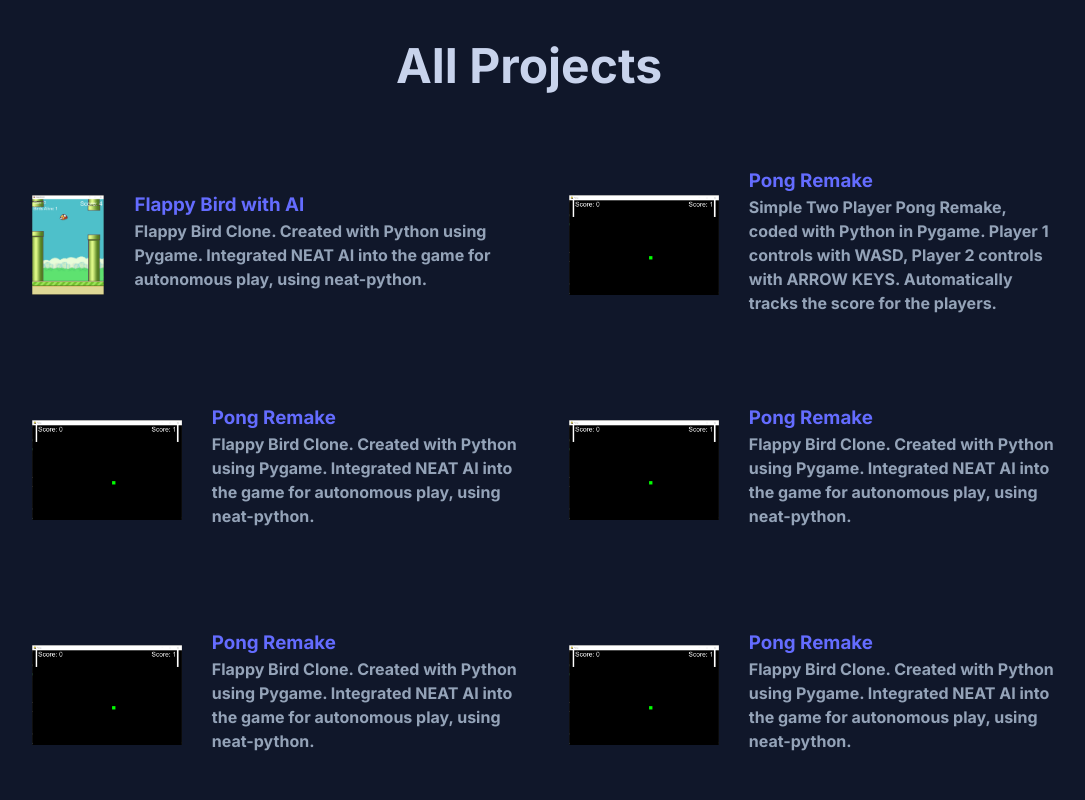
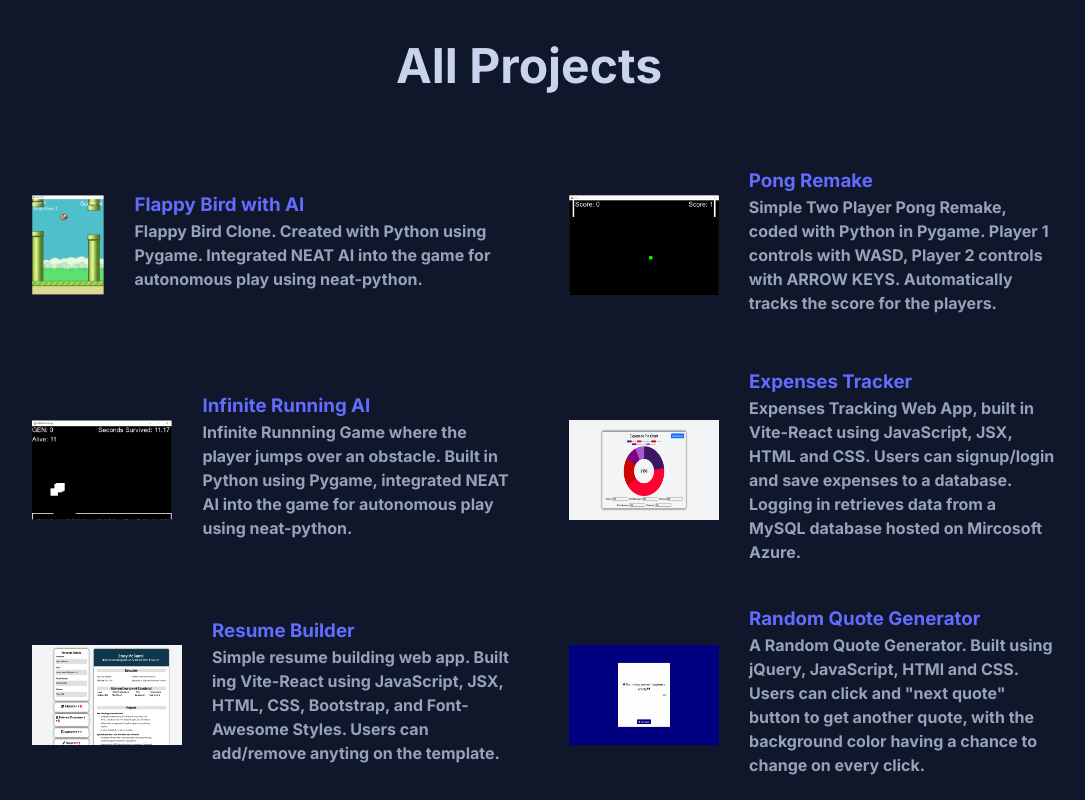
Before and after one commit to CloverCodes7062/portfolio-website, a React (Vite) app: page /projects in a window 1280 px wide. Shown: the whole page, without its empty margins (111-1196 px from the left). Built offline with nearby package versions, Linux system fonts and the light colour scheme.

Commit message:
Almost Finished Main Page, Added /projects

```diff
--- a/src/jsx/Projects.jsx
+++ b/src/jsx/Projects.jsx
@@ -6,7 +6,7 @@ function Projects() {
         <div className="all-projects-main-container">
             <h1 className="projects-header1">All Projects</h1>
             <div className="project-grid">
-                <a className="project-grid-a-tag flappy-bird" href="https://github.com/CloverCodes7062/flappy-bird-ai">
+                <a className="project-grid-a-tag flappy-bird" href="https://github.com/CloverCodes7062/flappy-bird-ai" target="_blank">
                     <div className="project-grid-div project" id="project1">
                         <img
                             className='resume-builder-img project-grid-img'
@@ -17,11 +17,11 @@ function Projects() {
                         />
                         <div className='project-grid-text project-text'>
                             <h3 className='project-grid-title project-title'>Flappy Bird with AI</h3>
-                            <p className='project-grid-desc project-desc'>Flappy Bird Clone. Created with Python using Pygame. Integrated NEAT AI into the game for autonomous play, using neat-python.</p>
+                            <p className='project-grid-desc project-desc'>Flappy Bird Clone. Created with Python using Pygame. Integrated NEAT AI into the game for autonomous play using neat-python.</p>
                         </div>
                     </div>
                 </a>
-                <a className="project-grid-a-tag pong" href="https://github.com/CloverCodes7062/pong-remake">
+                <a className="project-grid-a-tag pong" href="https://github.com/CloverCodes7062/pong-remake" target="_blank">
                     <div className="project-grid-div project" id="project1">
                         <img
                             className='resume-builder-img project-grid-img'
@@ -36,63 +36,63 @@ function Projects() {
                         </div>
                     </div>
                 </a>
-                <a className="project-grid-a-tag pong" href="https://github.com/CloverCodes7062/pong-remake">
+                <a className="project-grid-a-tag pong" href="https://github.com/CloverCodes7062/infinite-running-ai" target="_blank">
                     <div className="project-grid-div project" id="project1">
                         <img
                             className='resume-builder-img project-grid-img'
-                            src="src/jsx/pong-screenshot.png"
+                            src="src/jsx/infinite-running-ai.png"
+                            alt="Running AI"
+                            width="150"
+                            height="100"
+                        />
+                        <div className='project-grid-text project-text'>
+                            <h3 className='project-grid-title project-title'>Infinite Running AI</h3>
+                            <p className='project-grid-desc project-desc'>Infinite Runnning Game where the player jumps over an obstacle. Built in Python using Pygame, integrated NEAT AI into the game for autonomous play using neat-python.</p>
+                        </div>
+                    </div>
+                </a>
+                <a className="project-grid-a-tag pong" href="https://github.com/CloverCodes7062/expense-tracker" target="_blank">
+                    <div className="project-grid-div project" id="project1">
+                        <img
+                            className='resume-builder-img project-grid-img'
+                            src="src/jsx/expenses-tracker-img.png"
                             alt="Pong Img"
                             width="150"
                             height="100"
                         />
                         <div className='project-grid-text project-text'>
-                            <h3 className='project-grid-title project-title'>Pong Remake</h3>
-                            <p className='project-grid-desc project-desc'>Flappy Bird Clone. Created with Python using Pygame. Integrated NEAT AI into the game for autonomous play, using neat-python.</p>
+                            <h3 className='project-grid-title project-title'>Expenses Tracker</h3>
+                            <p className='project-grid-desc project-desc'>Expenses Tracking Web App, built in Vite-React using JavaScript, JSX, HTML and CSS. Users can signup/login and save expenses to a database. Logging in retrieves data from a MySQL database hosted on Mircosoft Azure.</p>
                         </div>
                     </div>
                 </a>
-                <a className="project-grid-a-tag pong" href="https://github.com/CloverCodes7062/pong-remake">
+                <a className="project-grid-a-tag pong" href="https://keen-bonbon-73022c.netlify.app/" target="_blank">
                     <div className="project-grid-div project" id="project1">
                         <img
                             className='resume-builder-img project-grid-img'
-                            src="src/jsx/pong-screenshot.png"
+                            src="src/jsx/resume-maker.png"
                             alt="Pong Img"
                             width="150"
                             height="100"
                         />
                         <div className='project-grid-text project-text'>
-                            <h3 className='project-grid-title project-title'>Pong Remake</h3>
-                            <p className='project-grid-desc project-desc'>Flappy Bird Clone. Created with Python using Pygame. Integrated NEAT AI into the game for autonomous play, using neat-python.</p>
+                            <h3 className='project-grid-title project-title'>Resume Builder</h3>
+                            <p className='project-grid-desc project-desc'>Simple resume building web app. Built ing Vite-React using JavaScript, JSX, HTML, CSS, Bootstrap, and Font-Awesome Styles. Users can add/remove anyting on the template.</p>
                         </div>
                     </div>
                 </a>
-                <a className="project-grid-a-tag pong" href="https://github.com/CloverCodes7062/pong-remake">
+                <a className="project-grid-a-tag pong" href="https://spiffy-starburst-3b84ed.netlify.app/" target="_blank">
                     <div className="project-grid-div project" id="project1">
                         <img
                             className='resume-builder-img project-grid-img'
-                            src="src/jsx/pong-screenshot.png"
+                            src="src/jsx/random-quote-gen.png"
                             alt="Pong Img"
                             width="150"
                             height="100"
                         />
                         <div className='project-grid-text project-text'>
-                            <h3 className='project-grid-title project-title'>Pong Remake</h3>
-                            <p className='project-grid-desc project-desc'>Flappy Bird Clone. Created with Python using Pygame. Integrated NEAT AI into the game for autonomous play, using neat-python.</p>
-                        </div>
-                    </div>
-                </a>
-                <a className="project-grid-a-tag pong" href="https://github.com/CloverCodes7062/pong-remake">
-                    <div className="project-grid-div project" id="project1">
-                        <img
-                            className='resume-builder-img project-grid-img'
-                            src="src/jsx/pong-screenshot.png"
-                            alt="Pong Img"
-                            width="150"
-                            height="100"
-                        />
-                        <div className='project-grid-text project-text'>
-                            <h3 className='project-grid-title project-title'>Pong Remake</h3>
-                            <p className='project-grid-desc project-desc'>Flappy Bird Clone. Created with Python using Pygame. Integrated NEAT AI into the game for autonomous play, using neat-python.</p>
+                            <h3 className='project-grid-title project-title'>Random Quote Generator</h3>
+                            <p className='project-grid-desc project-desc'>A Random Quote Generator. Built using jQuery, JavaScript, HTMl and CSS. Users can click and "next quote" button to get another quote, with the background color having a chance to change on every click.</p>
                         </div>
                     </div>
                 </a>
--- a/src/jsx/RightContainer.jsx
+++ b/src/jsx/RightContainer.jsx
@@ -19,18 +19,18 @@ function RightContainer() {
                 </p>
             </a>
             <div className='projects-container'>
-                <a className='project-a-tag' href='https://keen-bonbon-73022c.netlify.app/' target='_blank'>
-                    <div className='project'>
+                <a className="project-a-tag" href="https://github.com/CloverCodes7062/flappy-bird-ai" target="_blank">
+                    <div className="project">
                         <img
                             className='resume-builder-img'
-                            src="src/jsx/resume-maker.png"
-                            alt="Resume Builder"
+                            src="src/jsx/flappybird-ai.png"
+                            alt="Flappy Bird img"
                             width="150"
                             height="100"
                         />
                         <div className='project-text'>
-                            <h3 className='project-title'>Resume Builder</h3>
-                            <p className='project-desc'>Project Desc</p>
+                            <h3 className='project-title'>Flappy Bird with AI</h3>
+                            <p className='project-desc'>Flappy Bird Clone. Created with Python using Pygame. Integrated NEAT AI into the game for autonomous play using neat-python.</p>
                         </div>
                     </div>
                 </a>
@@ -45,7 +45,7 @@ function RightContainer() {
                         />
                         <div className='project-text'>
                             <h3 className='project-title'>Resume Builder</h3>
-                            <p className='project-desc'>Simple resume building web app. Built using Vite-React, Bootstrap, and Font-Awesome Styles. Users can add/remove anyting on the template.</p>
+                            <p className='project-desc'>Simple resume building web app. Built ing Vite-React using JavaScript, JSX, HTML, CSS, Bootstrap, and Font-Awesome Styles. Users can add/remove anyting on the template.</p>
                         </div>
                     </div>
                 </a>
```
Also changed, not shown: src/jsx/expenses-tracker-img.png (added), src/jsx/infinite-running-ai.png (added).
